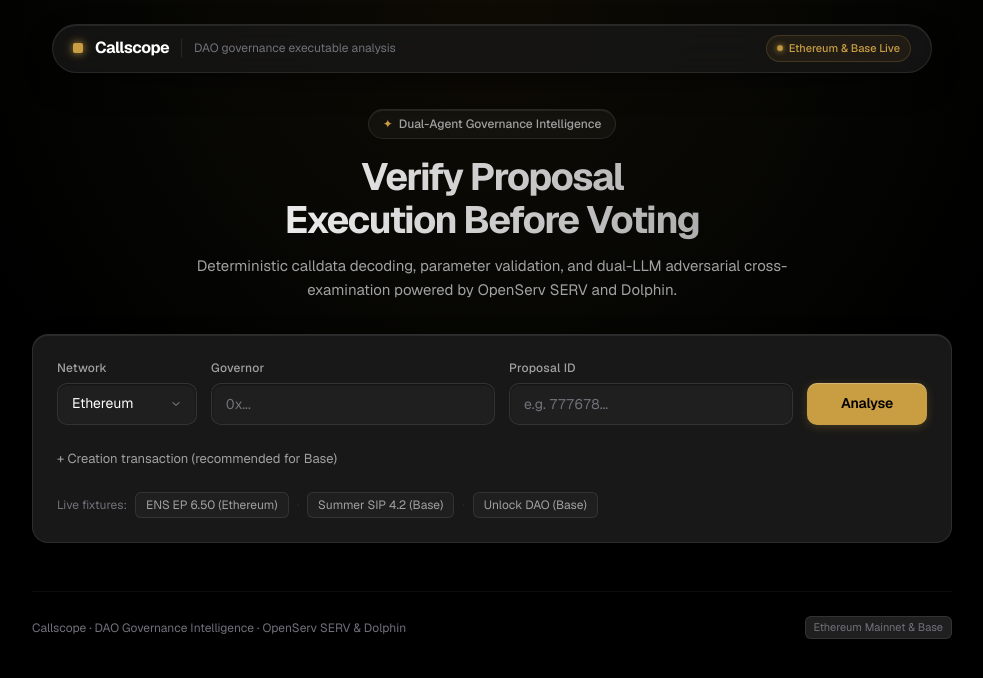
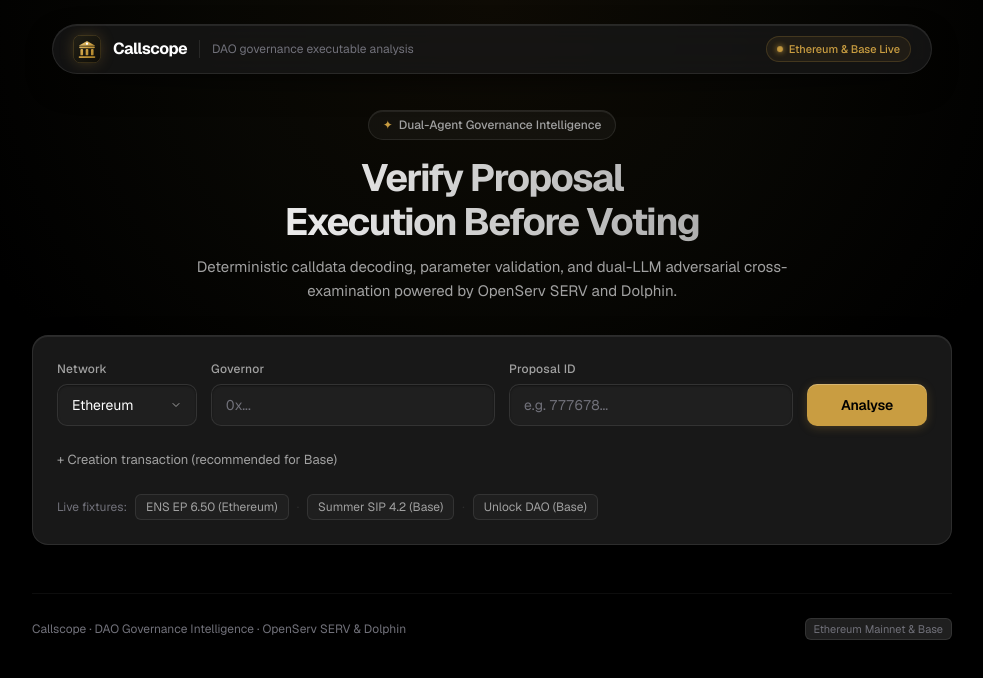
Before and after one commit to Anekenonso/CallScope, a React (Vite) app: page / in a window 1280 px wide. Shown: the top 678 px of the page, without its empty margins (148-1131 px from the left). Built offline with nearby package versions, Linux system fonts and the light colour scheme.

Commit message:
feat(branding): add DAO governance vector emblem logo and favicon

```diff
--- a/index.html
+++ b/index.html
@@ -6,6 +6,8 @@
     <meta name="theme-color" content="#000000" />
     <meta name="description" content="Institutional-grade DAO proposal execution intelligence, deterministic calldata decoding, and dual-LLM adversarial cross-examination on Ethereum and Base." />
     <title>Callscope — DAO Governance Intelligence</title>
+    <link rel="icon" type="image/svg+xml" href="/favicon.svg" />
+    <link rel="apple-touch-icon" href="/favicon.svg" />
     <link rel="preconnect" href="https://fonts.googleapis.com" />
     <link rel="preconnect" href="https://fonts.gstatic.com" crossorigin />
     <link href="https://fonts.googleapis.com/css2?family=Geist:wght@400;500;600;700&family=Geist+Mono:wght@400;500;600&display=swap" rel="stylesheet" />
--- /dev/null
+++ b/src/components/GovernanceLogo.tsx
@@ -0,0 +1,55 @@
+import React from 'react';
+
+interface GovernanceLogoProps {
+  size?: number;
+  className?: string;
+}
+
+export const GovernanceLogo: React.FC<GovernanceLogoProps> = ({ size = 26, className }) => {
+  return (
+    <svg
+      xmlns="http://www.w3.org/2000/svg"
+      viewBox="0 0 32 32"
+      width={size}
+      height={size}
+      fill="none"
+      className={className}
+      aria-label="Callscope DAO Governance Emblem"
+      role="img"
+    >
+      <defs>
+        <linearGradient id="headerGovGrad" x1="4" y1="4" x2="28" y2="28" gradientUnits="userSpaceOnUse">
+          <stop offset="0%" stopColor="#F5D78E" />
+          <stop offset="50%" stopColor="#C99D41" />
+          <stop offset="100%" stopColor="#9E761E" />
+        </linearGradient>
+        <linearGradient id="headerBgGrad" x1="0" y1="0" x2="32" y2="32" gradientUnits="userSpaceOnUse">
+          <stop offset="0%" stopColor="#222016" />
+          <stop offset="100%" stopColor="#0D0C07" />
+        </linearGradient>
+      </defs>
+
+      {/* Frame */}
+      <rect
+        width="32"
+        height="32"
+        rx="8"
+        fill="url(#headerBgGrad)"
+        stroke="#C99D41"
+        strokeOpacity="0.4"
+        strokeWidth="1.2"
+      />
+
+      {/* Classical Governance Pediment + 3 Pillars (Propose, Vote, Execute) */}
+      <path d="M16 6.8L6.5 12.2H25.5L16 6.8Z" fill="url(#headerGovGrad)" />
+      <rect x="7" y="13.2" width="18" height="1.8" rx="0.9" fill="url(#headerGovGrad)" />
+      <rect x="8.5" y="16" width="3" height="7.2" rx="1" fill="url(#headerGovGrad)" />
+      <rect x="14.5" y="16" width="3" height="7.2" rx="1" fill="url(#headerGovGrad)" />
+      <rect x="20.5" y="16" width="3" height="7.2" rx="1" fill="url(#headerGovGrad)" />
+      <rect x="6.5" y="24.2" width="19" height="2" rx="1" fill="url(#headerGovGrad)" />
+
+      {/* Apex Verified Execution Beacon */}
+      <circle cx="16" cy="10" r="1.3" fill="#FFFFFF" />
+    </svg>
+  );
+};
--- a/src/components/Header.tsx
+++ b/src/components/Header.tsx
@@ -1,11 +1,12 @@
 import React from 'react';
+import { GovernanceLogo } from './GovernanceLogo';
 
 export const Header: React.FC = () => {
   return (
     <>
       <header className="app-header">
         <div className="header-brand-group">
-          <span className="app-brand-logo" aria-hidden="true" />
+          <GovernanceLogo size={28} className="app-brand-logo-svg" />
           <h1 className="app-brand">Callscope</h1>
           <span className="app-tagline">DAO governance executable analysis</span>
         </div>
--- a/src/styles/index.css
+++ b/src/styles/index.css
@@ -177,13 +177,17 @@ a:hover {
   gap: 8px;
 }
 
-.app-brand-logo {
-  display: inline-block;
-  width: 10px;
-  height: 10px;
-  background-color: var(--color-action);
-  border-radius: 2px;
-  box-shadow: 0 0 10px var(--color-action);
+.app-brand-logo-svg {
+  display: block;
+  border-radius: 8px;
+  flex-shrink: 0;
+  box-shadow: 0 0 14px rgba(201, 157, 65, 0.25);
+  transition: transform 200ms var(--ease-smooth), box-shadow 200ms var(--ease-smooth);
+}
+
+.app-brand:hover .app-brand-logo-svg {
+  transform: scale(1.05);
+  box-shadow: 0 0 20px rgba(201, 157, 65, 0.45);
 }
 
 .app-tagline {
```
Also changed, not shown: public/favicon.svg (added).
